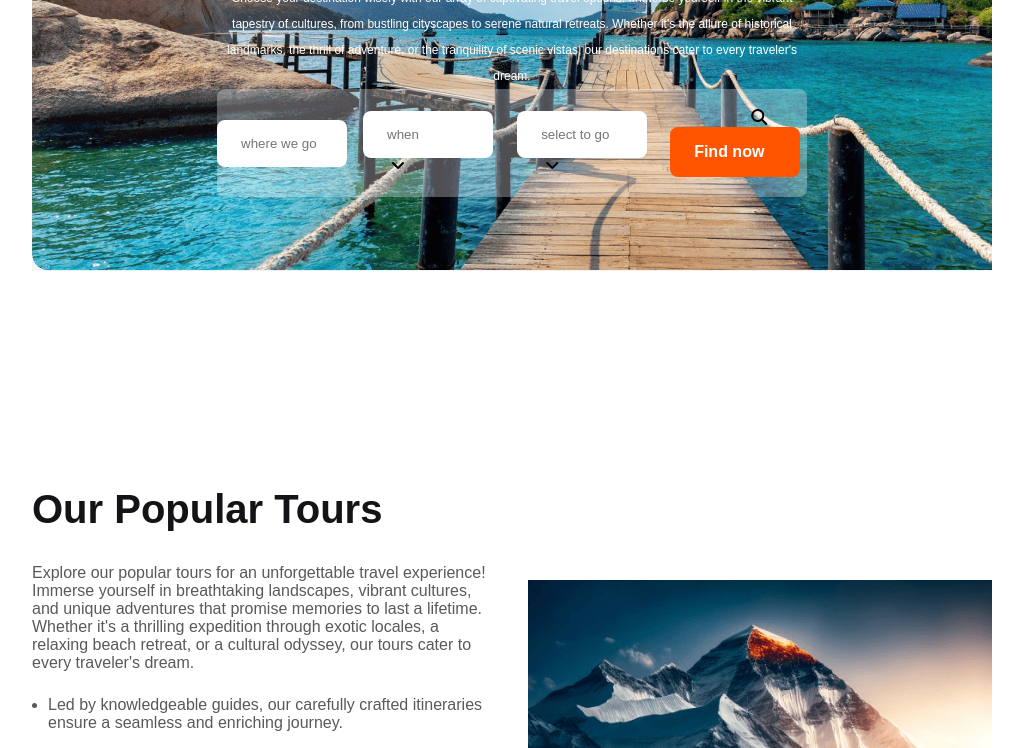
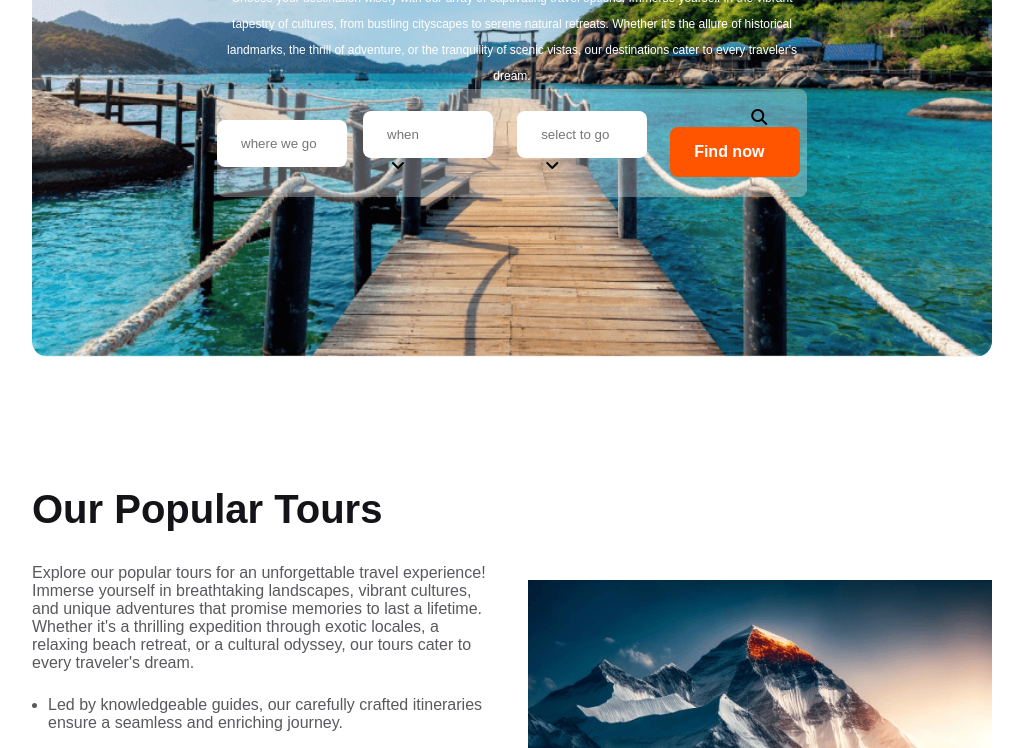
Before and after one commit to omarfaruk75/Reive-Trips, a plain HTML site: page index.html in a window 1280 px wide. Shown: the part 352-1100 px from the top of the page, without its empty margins (128-1151 px from the left). Drawn offline with Linux system fonts and the light colour scheme.

Commit message:
hero image update

```diff
--- a/styles/style.css
+++ b/styles/style.css
@@ -96,12 +96,26 @@ nav>ul>li{
     width: 75%;
     margin: 0 auto;
     background-image: url('../images/hero-image.png');
-    object-fit: cover;
-    text-align: center;
+    background-size: cover;
+    background-position: center;
+
+
     border-radius: 16px;
     background-repeat: no-repeat;
-    /* background: linear-gradient(180deg, rgba(19, 19, 24, 0.80) 0%, rgba(19, 19, 24, 0.00) 100%); */
     margin-top: 60px;
+    display: grid;
+    place-content: center;
+    text-align: center;
+    min-height: 500px;
+    position: relative;
+    isolation: isolate;
+}
+.hero::after{
+    content: '';
+    position: absolute;
+    z-index: -1;
+    background: linear-gradient(180deg, rgba(19, 19, 24, 0.80) 0%, rgba(19, 19, 24, 0.00) 100%);
+    opacity: 0.1;
 }
 .hero-title{
     color: #FFF;
```
